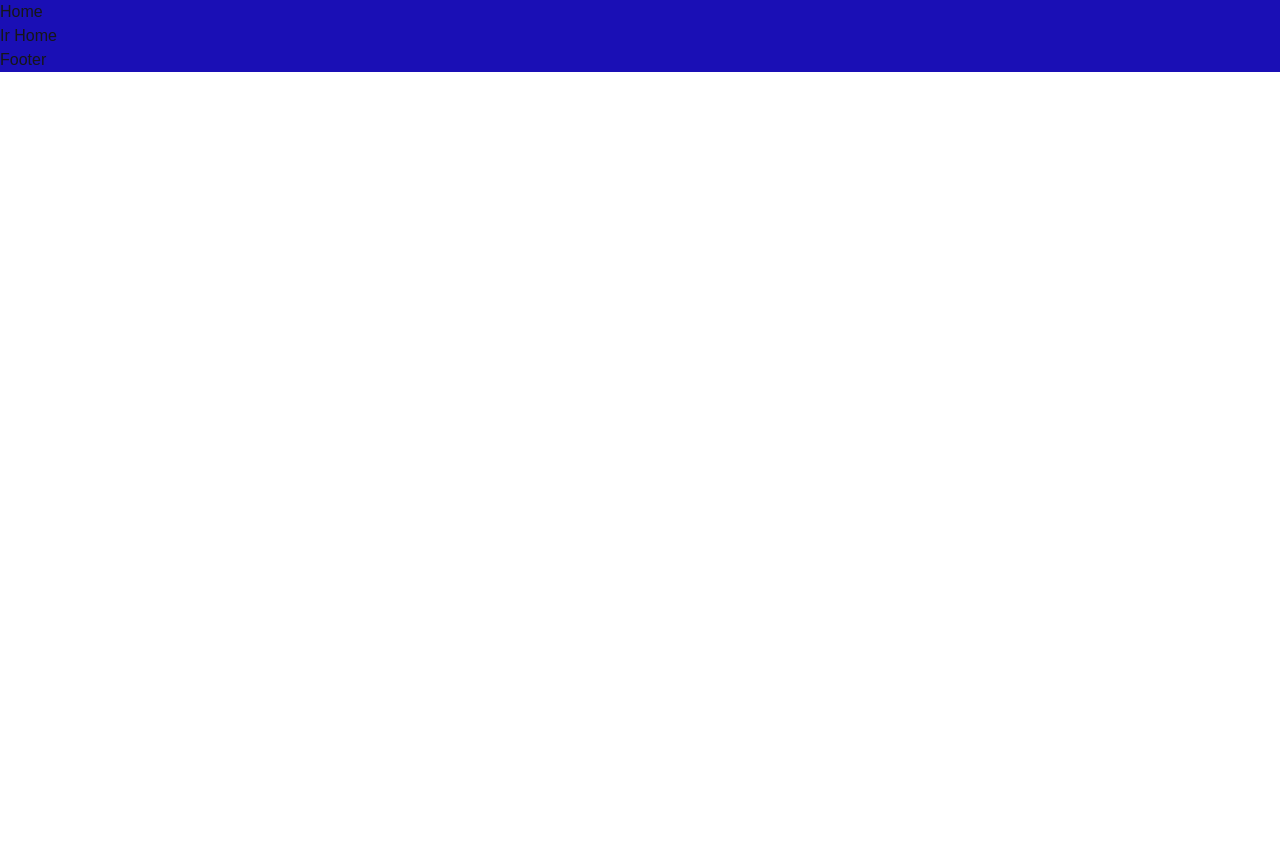
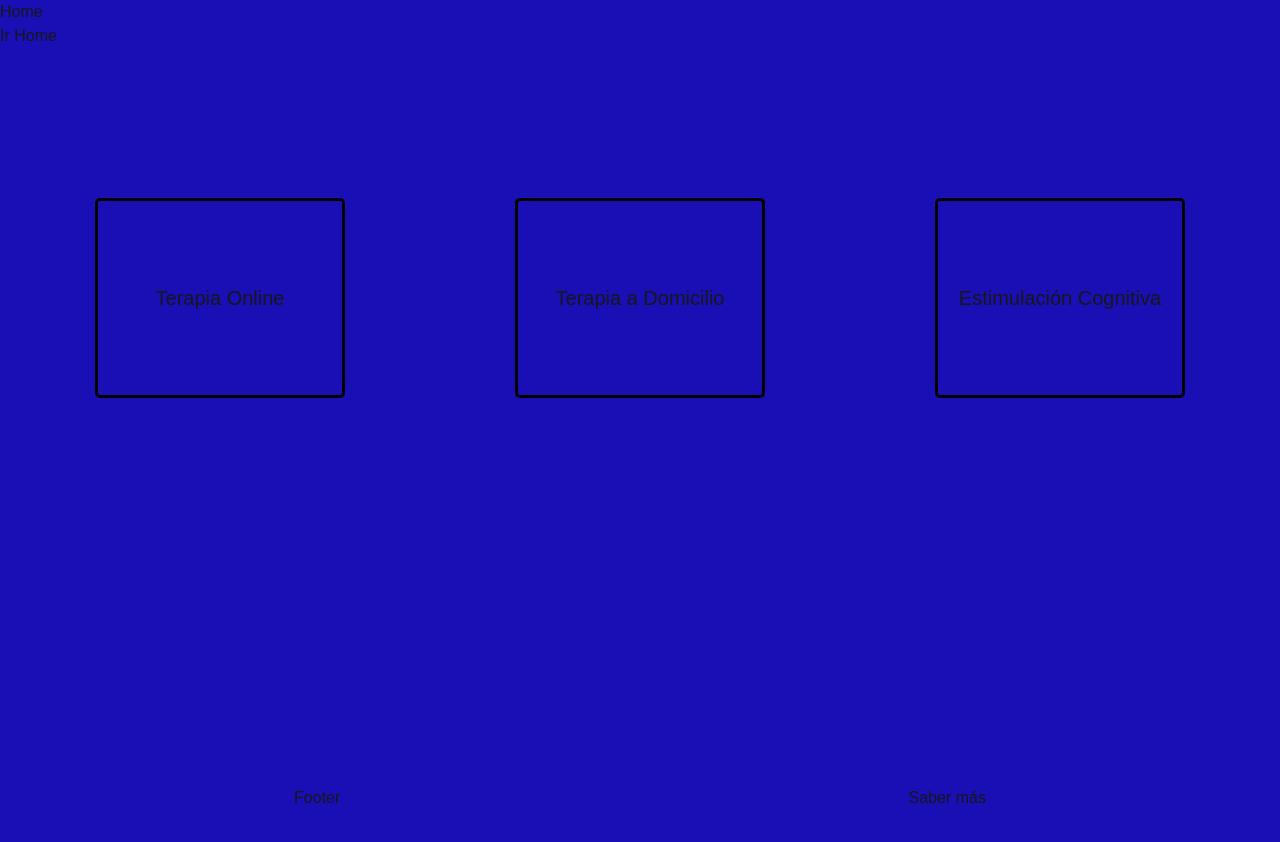
Before and after one commit to programoreno/react, a Next.js app in the folder mi-app/: page /home in a window 1280 px wide. Shown: the top 842 px of the page. Before the commit the page ends 800 px from the top, so only its background shows below. Built offline with nearby package versions, Linux system fonts and the light colour scheme.

Commit message:
Bien organizado el proyecto y una buena base
Renombrado los archivos correctamente para poder usar bien, tambien las rutas y el como accedemos a ellos

```diff
--- a/mi-app/app/footer.jsx
+++ /dev/null
@@ -1,7 +0,0 @@
-export default function Footer() {
-    return (
-        <div>
-            Footer
-        </div>
-    );
-}
--- a/mi-app/app/globals.css
+++ b/mi-app/app/globals.css
@@ -4,6 +4,7 @@
   --background: #ffffff;
   --foreground: #171717;
   --test:#1a0fb5;
+  --primary: #eee333;
 }
 
 @theme inline {
@@ -12,6 +13,7 @@
   --font-sans: var(--font-geist-sans);
   --font-mono: var(--font-geist-mono);
   --color-test: var(--test);
+  --color-primary: var(--primary);
 }
 
 @media (prefers-color-scheme: dark) {
--- a/mi-app/app/home/page.jsx
+++ b/mi-app/app/home/page.jsx
@@ -1,5 +1,6 @@
 import './stile.css';
 import Link from 'next/link';
+import Talleres from '@/components/Talleres';
 
 export default function Home() {
     return (
@@ -7,6 +8,8 @@ export default function Home() {
             Home
             <br />
             <Link href="/">Ir Home</Link>
+            <Talleres/>
+
         </div>
     );
 }
--- a/mi-app/app/layout.tsx
+++ b/mi-app/app/layout.tsx
@@ -1,7 +1,7 @@
 import type { Metadata } from "next";
 import { Geist, Geist_Mono } from "next/font/google";
 import "./globals.css";
-import Footer from "./footer";
+import Footer from "@/components/Footer";
 
 const geistSans = Geist({
   variable: "--font-geist-sans",
--- a/mi-app/app/page.tsx
+++ b/mi-app/app/page.tsx
@@ -5,8 +5,8 @@ export default function Home() {
   return (
     <div>
       <p>Hola mundo</p>
-      <Link href="/home">Ir a Home</Link>
-      <Link href="/about">Ir a About</Link>
+      <Link href="/home">Ir a Home</Link><br/>
+      <Link href="/about">Ir a About</Link><br/>
     </div>
   );
 }
--- /dev/null
+++ b/mi-app/components/Footer/Footer.css
@@ -0,0 +1,5 @@
+section{
+    background-color: var(--primary);
+    width: 100%;
+    height: 150px;
+}
--- /dev/null
+++ b/mi-app/components/Footer/index.jsx
@@ -0,0 +1,13 @@
+import Button from "@/components/ui/Buttons";
+import "./Footer.css";
+
+export default function Footer() {
+    return (
+        <section>
+            Footer
+
+            <Button>Saber más</Button>
+            {/* <Button type="submit">Enviar formulario</Button> */}
+        </section>
+    );
+}
--- /dev/null
+++ b/mi-app/components/Talleres/Talleres.css
@@ -0,0 +1,22 @@
+section{
+    width: 100%;
+    padding: 20px 10px;
+    height: 500px;
+    background-color: var(--test);
+    display:flex;
+    flex-direction: row;
+    align-items: center;
+    justify-content: space-around;
+}
+
+.cards{
+    border: 3px solid black;
+    border-radius: 5px;
+    width: 250px;
+    height: 200px;
+    font-size: 20px;
+    display:flex;
+    flex-direction: column;
+    align-items: center;
+    justify-content: space-around;
+}
--- /dev/null
+++ b/mi-app/components/Talleres/index.jsx
@@ -0,0 +1,11 @@
+import "./Talleres.css"
+
+export default function Talleres(){
+    return(
+        <section>
+            <div class="cards">Terapia Online</div>
+            <div class="cards">Terapia a Domicilio</div>
+            <div class="cards">Estimulación Cognitiva</div>
+        </section>
+    );
+}
--- /dev/null
+++ b/mi-app/components/ui/Buttons.jsx
@@ -0,0 +1,9 @@
+// components/ui/Button.jsx
+export default function Button({ children, type = "button" }) {
+  return (
+    <button
+      type={type}>
+      {children}
+    </button>
+  );
+}
```
